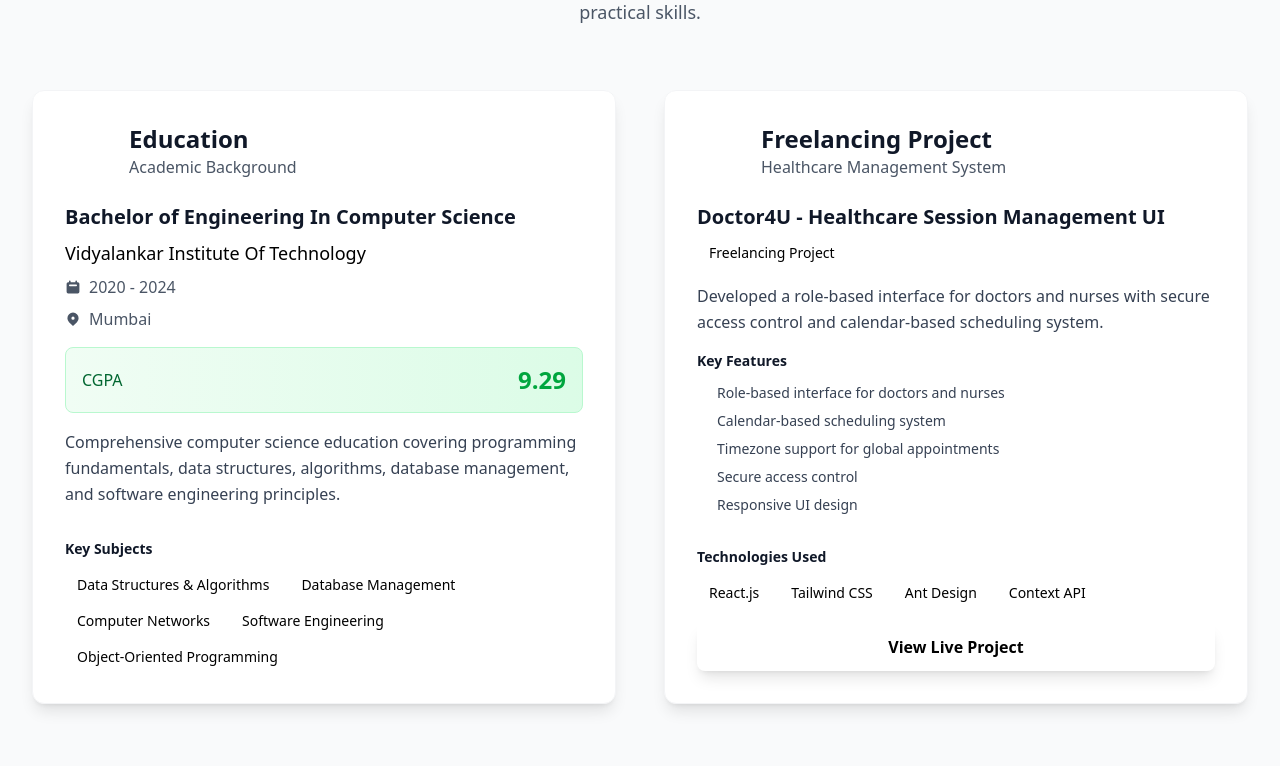
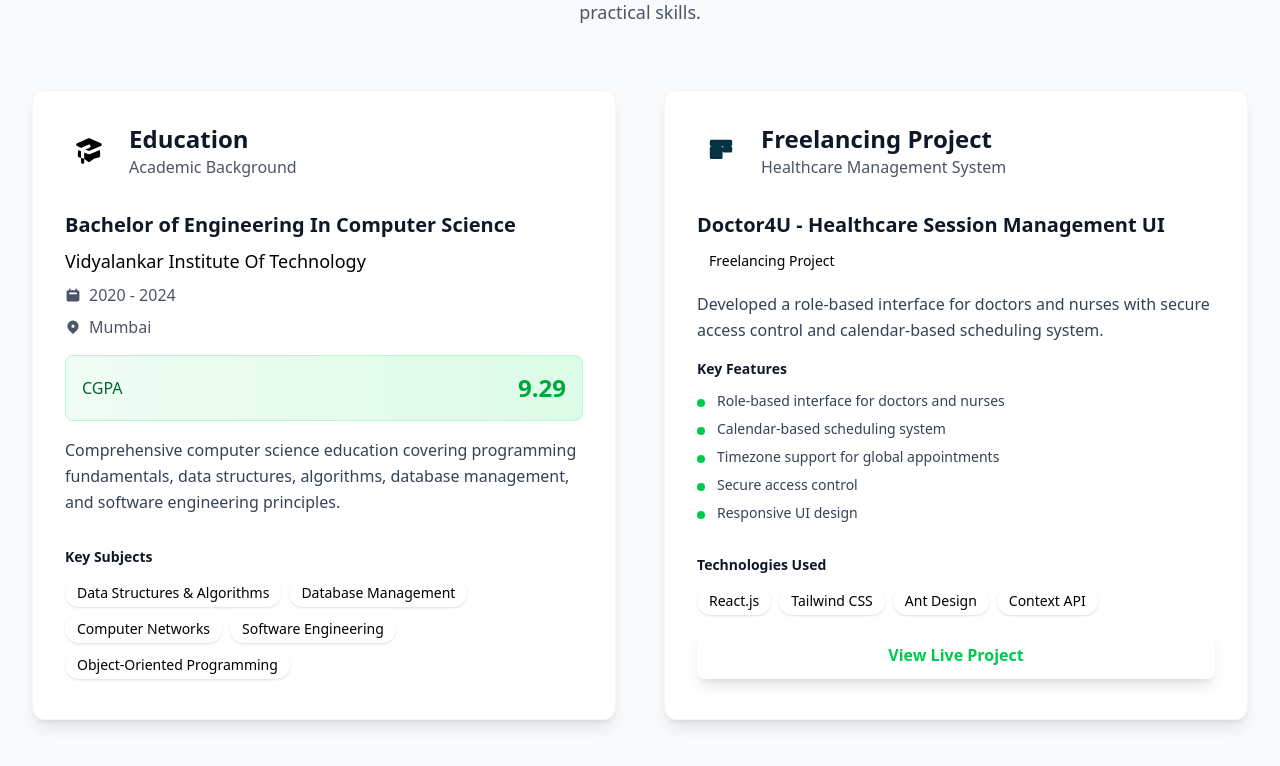
Before and after one commit to PravinPadalkar78/MyPortfolio, a React (Vite) app: page / in a window 1280 px wide. Shown: the part 5360-6126 px from the top of the page. Built offline with nearby package versions, Linux system fonts and the light colour scheme.

Commit message:
fix ui issues

```diff
--- a/src/Components/Contact.tsx
+++ b/src/Components/Contact.tsx
@@ -256,7 +256,7 @@ const Contact: React.FC = () => {
 
                 <button
                   type="submit"
-                  className="w-full px-8 py-4 bg-gradient-to-r from-primary-500 to-secondary-500 cursor-pointer font-semibold rounded-lg hover:from-primary-600 hover:to-secondary-600 transform hover:scale-105 transition-all duration-300 shadow-lg hover:shadow-xl"
+                  className="w-full px-8 py-4 bg-gradient-to-r from-blue-300 to-blue-400 cursor-pointer font-semibold rounded-lg hover:from-primary-600 hover:to-secondary-600 transform hover:scale-105 transition-all duration-300 shadow-lg hover:shadow-xl"
                 >
                   Send Message
                 </button>
--- a/src/Components/Education.tsx
+++ b/src/Components/Education.tsx
@@ -71,7 +71,7 @@ const Education: React.FC = () => {
               {/* Header */}
               <div className="flex items-center mb-6">
                 <div className="w-12 h-12 bg-gradient-to-r from-primary-500 to-secondary-500 rounded-xl flex items-center justify-center mr-4">
-                  <svg className="w-6 h-6 text-white" fill="currentColor" viewBox="0 0 20 20">
+                  <svg className="w-8 h- text-black" fill="currentColor" viewBox="0 0 20 20">
                     <path d="M10.394 2.08a1 1 0 00-.788 0l-7 3a1 1 0 000 1.84L5.25 8.051a.999.999 0 01.356-.257l4-1.714a1 1 0 11.788 1.838L7.667 9.088l1.94.831a1 1 0 00.787 0l7-3a1 1 0 000-1.838l-7-3zM3.31 9.397L5 10.12v4.102a8.969 8.969 0 00-1.05-.174 1 1 0 01-.89-.89 11.115 11.115 0 01.25-3.762zM9.3 16.573A9.026 9.026 0 007 14.935v-3.957l1.818.78a3 3 0 002.364 0l5.508-2.361a11.026 11.026 0 01.25 3.762 1 1 0 01-.89.89 8.968 8.968 0 00-5.35 2.524 1 1 0 01-1.4 0zM6 18a1 1 0 001-1v-2.065a8.935 8.935 0 00-2-.712V17a1 1 0 001 1z" />
                   </svg>
                 </div>
@@ -82,7 +82,7 @@ const Education: React.FC = () => {
               </div>
 
               {/* Education Content */}
-              <div className="space-y-4">
+              <div className="space-y-4 py-2">
                 <div>
                   <h4 className="text-xl font-semibold text-gray-900 mb-2">{education.degree}</h4>
                   <h5 className="text-lg font-medium text-primary-600 mb-2">{education.institution}</h5>
@@ -116,7 +116,7 @@ const Education: React.FC = () => {
                   <h5 className="text-sm font-semibold text-gray-900 mb-3">Key Subjects</h5>
                   <div className="flex flex-wrap gap-2">
                     {['Data Structures & Algorithms', 'Database Management', 'Computer Networks', 'Software Engineering', 'Object-Oriented Programming'].map((subject, index) => (
-                      <span key={index} className="px-3 py-1 bg-primary-100 text-primary-700 rounded-full text-sm font-medium">
+                      <span key={index} className="px-3 py-1 bg-primary-100 shadow text-primary-700 rounded-full text-sm font-medium">
                         {subject}
                       </span>
                     ))}
@@ -128,11 +128,11 @@ const Education: React.FC = () => {
 
           {/* Freelancing Project */}
           <div className={`${isVisible ? 'animate-slide-in-right' : 'opacity-0'}`}>
-            <div className="bg-white rounded-xl shadow-lg hover:shadow-xl transition-all duration-300 p-8 border border-gray-100">
+            <div className="bg-white rounded-xl  shadow-lg hover:shadow-xl transition-all duration-300 p-8 border border-gray-100">
               {/* Header */}
               <div className="flex items-center mb-6">
                 <div className="w-12 h-12 bg-gradient-to-r from-secondary-500 to-primary-500 rounded-xl flex items-center justify-center mr-4">
-                  <svg className="w-6 h-6 text-white" fill="currentColor" viewBox="0 0 20 20">
+                  <svg className="w-8 h- text-cyan-950" fill="currentColor" viewBox="0 0 20 20">
                     <path fillRule="evenodd" d="M3 4a1 1 0 011-1h12a1 1 0 011 1v2a1 1 0 01-1 1H4a1 1 0 01-1-1V4zm0 4a1 1 0 011-1h6a1 1 0 011 1v6a1 1 0 01-1 1H4a1 1 0 01-1-1V8zm8 0a1 1 0 011-1h4a1 1 0 011 1v2a1 1 0 01-1 1h-4a1 1 0 01-1-1V8z" clipRule="evenodd" />
                   </svg>
                 </div>
@@ -143,7 +143,7 @@ const Education: React.FC = () => {
               </div>
 
               {/* Project Content */}
-              <div className="space-y-4">
+              <div className="space-y-4 py-2">
                 <div>
                   <h4 className="text-xl font-semibold text-gray-900 mb-2">{freelancingProject.title}</h4>
                   <div className="flex items-center mb-4">
@@ -161,7 +161,7 @@ const Education: React.FC = () => {
                   <div className="space-y-2">
                     {freelancingProject.features.map((feature, index) => (
                       <div key={index} className="flex items-start">
-                        <div className="flex-shrink-0 w-2 h-2 bg-secondary-500 rounded-full mt-2 mr-3"></div>
+                        <div className="flex-shrink-0  w-2 h-2 bg-green-500 rounded-full mt-2 mr-3"></div>
                         <span className="text-gray-700 text-sm">{feature}</span>
                       </div>
                     ))}
@@ -173,7 +173,7 @@ const Education: React.FC = () => {
                   <h5 className="text-sm font-semibold text-gray-900 mb-3">Technologies Used</h5>
                   <div className="flex flex-wrap gap-2">
                     {freelancingProject.technologies.map((tech, index) => (
-                      <span key={index} className="px-3 py-1 bg-secondary-100 text-secondary-700 rounded-full text-sm font-medium">
+                      <span key={index} className="px-3 py-1 bg-secondary-100 shadow text-secondary-700 rounded-full text-sm font-medium">
                         {tech}
                       </span>
                     ))}
@@ -182,7 +182,7 @@ const Education: React.FC = () => {
 
                 {/* Project Link */}
                 <a className="pt-4" target='_blank' href='https://galen-assigment-aqsq.vercel.app/'>
-                  <button className="w-full px-6 py-3 bg-gradient-to-r from-secondary-500 to-primary-500 text-black font-semibold rounded-lg hover:from-secondary-600 hover:to-primary-600 transform hover:scale-105 transition-all duration-300 shadow-lg hover:shadow-xl">
+                  <button className="w-full px-6 py-3 bg-gradient-to-r from-secondary-500 to-primary-500 text-green-500 font-semibold rounded-lg hover:from-secondary-600 hover:to-primary-600 transform hover:scale-105 transition-all duration-300 shadow-lg hover:shadow-xl">
                     View Live Project
                   </button>
                 </a>
--- a/src/Components/Hero.tsx
+++ b/src/Components/Hero.tsx
@@ -77,7 +77,7 @@ const Hero: React.FC = () => {
             <div className="flex flex-col sm:flex-row gap-3 sm:gap-4">
               <button
                 onClick={() => document.querySelector('#contact')?.scrollIntoView({ behavior: 'smooth' })}
-                className="px-6 py-3 sm:px-8 sm:py-4 bg-gradient-to-r from-primary-500 to-primary-600 text-white font-semibold rounded-lg hover:from-primary-600 hover:to-primary-700 transform hover:scale-105 transition-all duration-300 shadow-lg hover:shadow-xl cursor-pointer text-sm sm:text-base"
+                className="px-6 py-3 sm:px-8 sm:py-4 bg-gradient-to-r from-primary-500 to-primary-600 text-white font-semibold rounded-lg hover:from-primary-600 hover:to-primary-900 transform hover:scale-105 transition-all duration-300 shadow-lg hover:shadow-xl cursor-pointer text-sm sm:text-base"
               >
                 Get In Touch
               </button>
```
